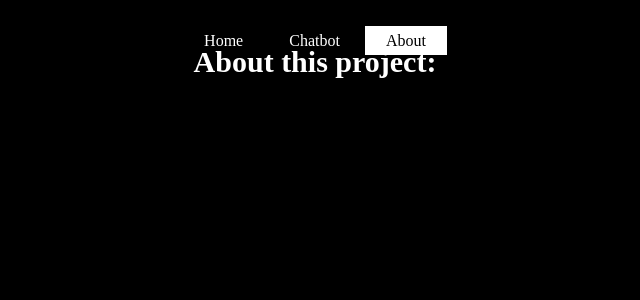
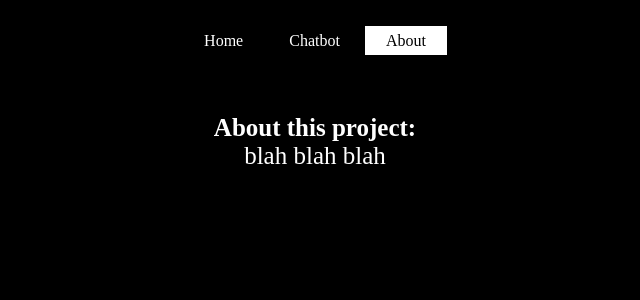
Before and after one commit to oyvindfinsnes/The-Procrastinators, a PHP site: page /about.html in a window 1280 px wide. Shown: the part 18-318 px from the top of the page, without its empty margins (325-965 px from the left). Run offline with PHP 8.4, Linux system fonts and the light colour scheme.

Commit message:
Add files via upload

```diff
--- a/website_alt/about.html
+++ b/website_alt/about.html
@@ -15,6 +15,7 @@
             </div>
             <div class="about_title">
                 <h1>About this project:</h1>
+                <p>blah blah blah</p>
             </div>
         </header>
     </body>
--- a/website_alt/style.css
+++ b/website_alt/style.css
@@ -117,14 +117,20 @@ ul li.chatbot a{
 
 .about_title{
     position: absolute;
-    top: 10%;
+    top: 20%;
     left: 50%;
     transform: translate(-50%, -50%);
 }
 
 .about_title h1{
     color: #fff;
-    font-size: 30px;
+    font-size: 25px;
+}
+
+.about_title p{
+    color: #fff;
+    font-size: 25px;
+    text-align: center;
 }
 
 .chatbot_wireframe {
```
